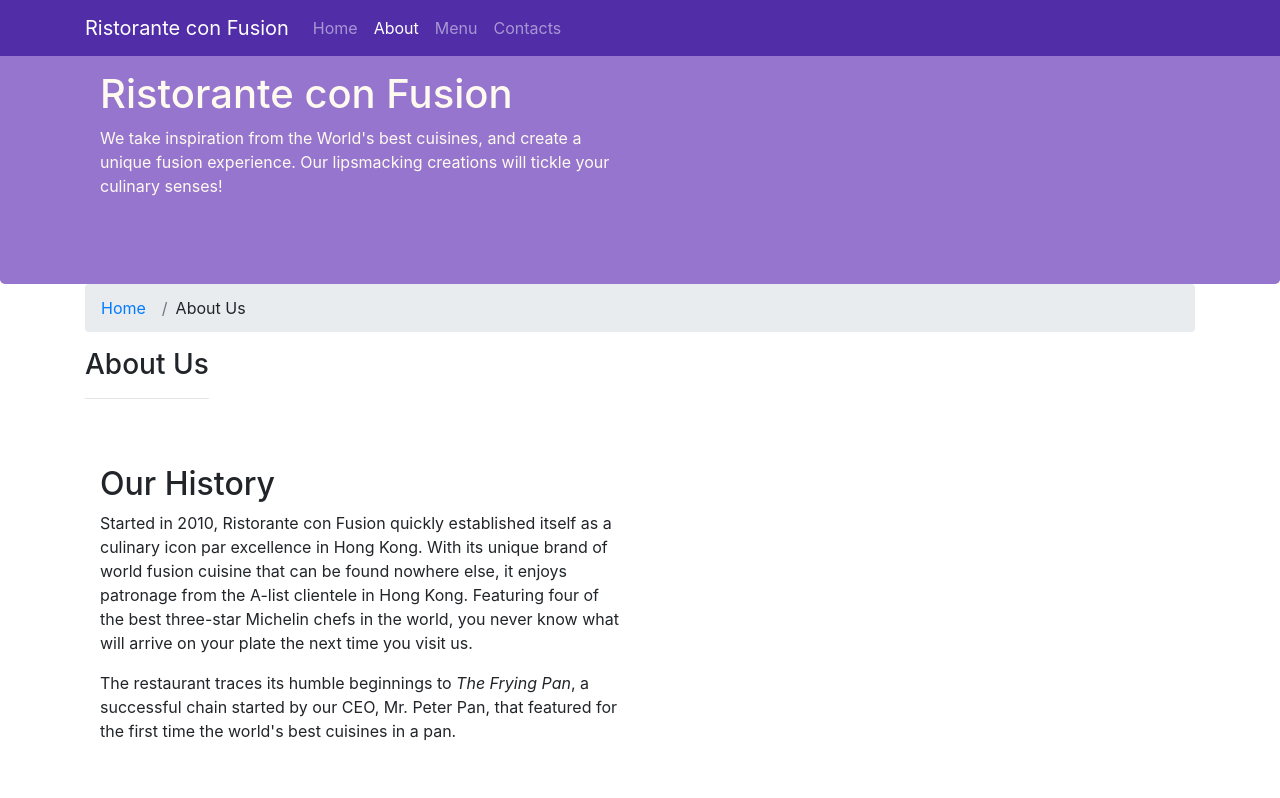
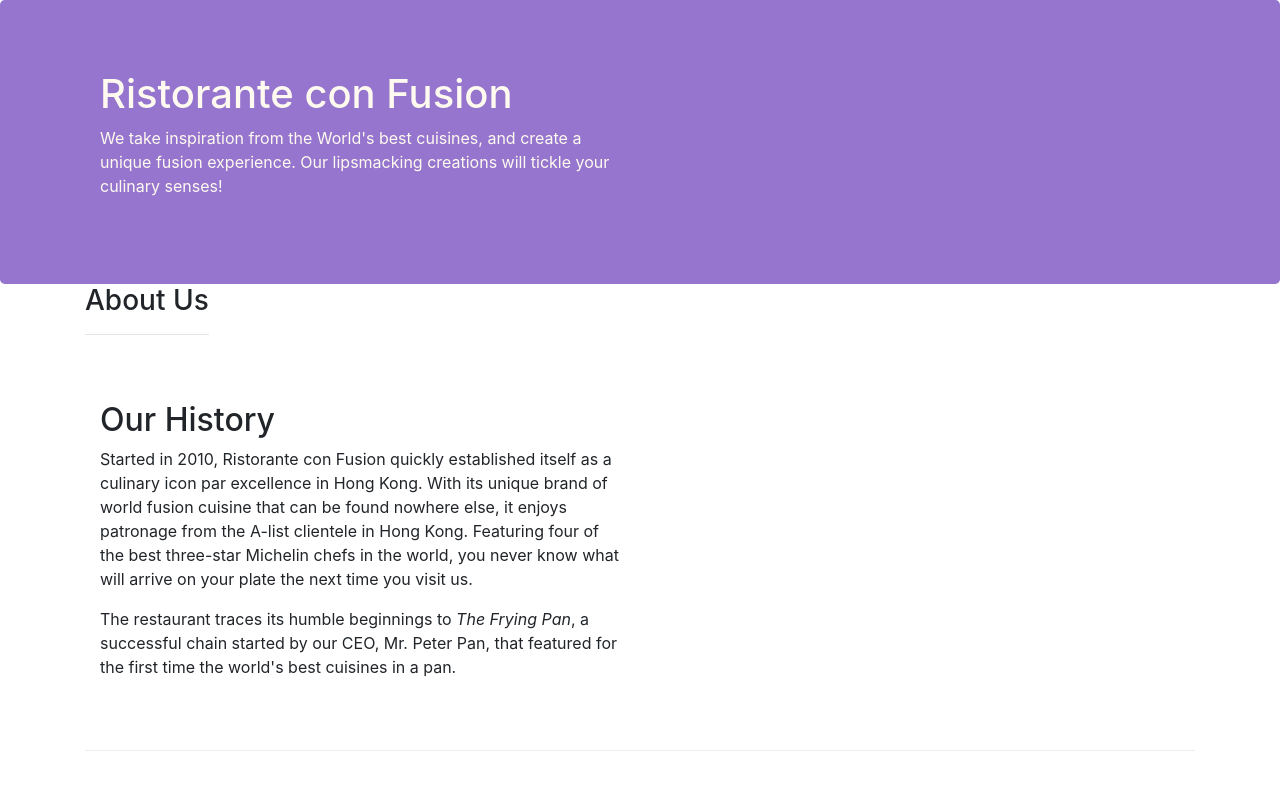
Before and after one commit to BoredUser/CourseraBootstrap, a website: page aboutus.html in a window 1280 px wide. Shown: the top 798 px of the page. Drawn offline with nearby package versions, Linux system fonts and the light colour scheme.

Commit message:
Navbar & Breadcrumbs

```diff
--- a/aboutus.html
+++ b/aboutus.html
@@ -19,22 +19,6 @@
 </head>
 
 <body>
-    <nav class="navbar navbar-dark navbar-expand-sm fixed-top">
-        <div class="container">
-            <button class="navbar-toggler" type="button" data-toggle="collapse" data-target="#Navbar">
-                <span class="navbar-toggler-icon"></span>
-            </button>
-            <a class="navbar-brand" href="#">Ristorante con Fusion</a>
-            <div class="collapse navbar-collapse" id="Navbar">
-                <ul class="navbar-nav mr-auto">
-                    <li class="nav-item"><a class="nav-link" href="./index.html">Home</a></li>
-                    <li class="nav-item active"><a class="nav-link" href="./aboutus.html">About</a></li>
-                    <li class="nav-item"><a class="nav-link" href="">Menu</a></li>
-                    <li class="nav-item"><a class="nav-link" href="">Contacts</a></li>
-                </ul>
-            </div>
-        </div>
-    </nav>
 
     <header class="jumbotron">
         <div class="container">
@@ -51,10 +35,6 @@
 
     <div class="container">
         <div class="row row-header">
-            <ol class="col-12 breadcrumb">
-                <li class="breadcrumb-item"><a class="" href="./index.html">Home</a></li>
-                <li class="breadcrumb-item">About Us</li>
-            </ol>
             <div>
                <h3>About Us</h3>
                <hr>
@@ -94,7 +74,7 @@
                 <div class="col-4 offset-1 col-sm-2">
                     <h5>Links</h5>
                     <ul class="list-unstyled">
-                        <li><a href="./index.html">Home</a></li>
+                        <li><a href="#">Home</a></li>
                         <li><a href="#">About</a></li>
                         <li><a href="#">Menu</a></li>
                         <li><a href="#">Contact</a></li>
```
